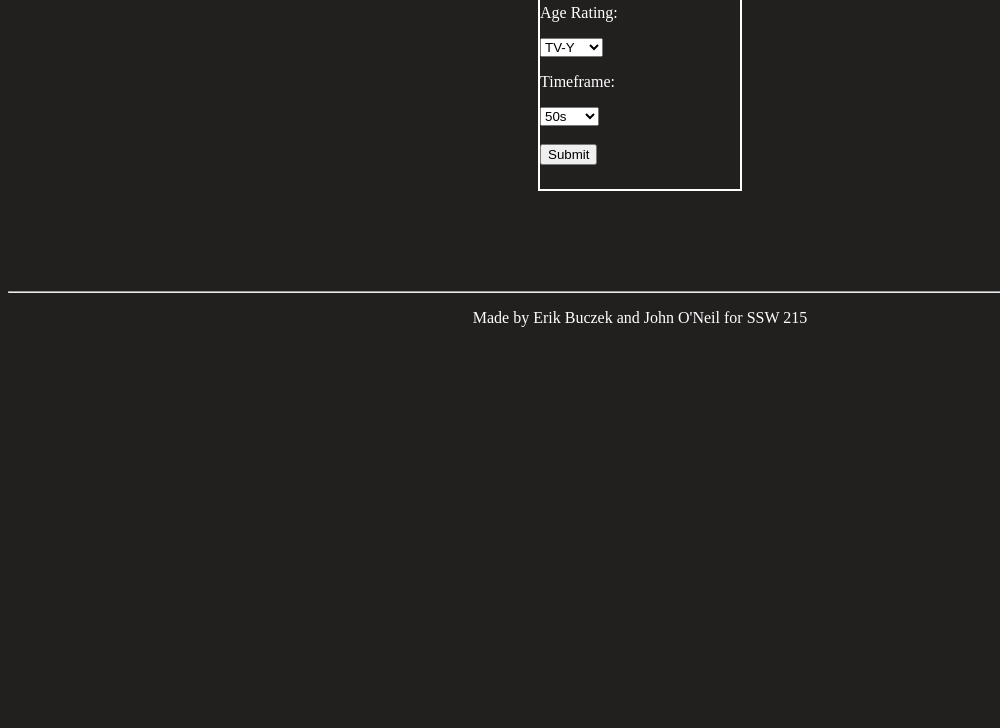
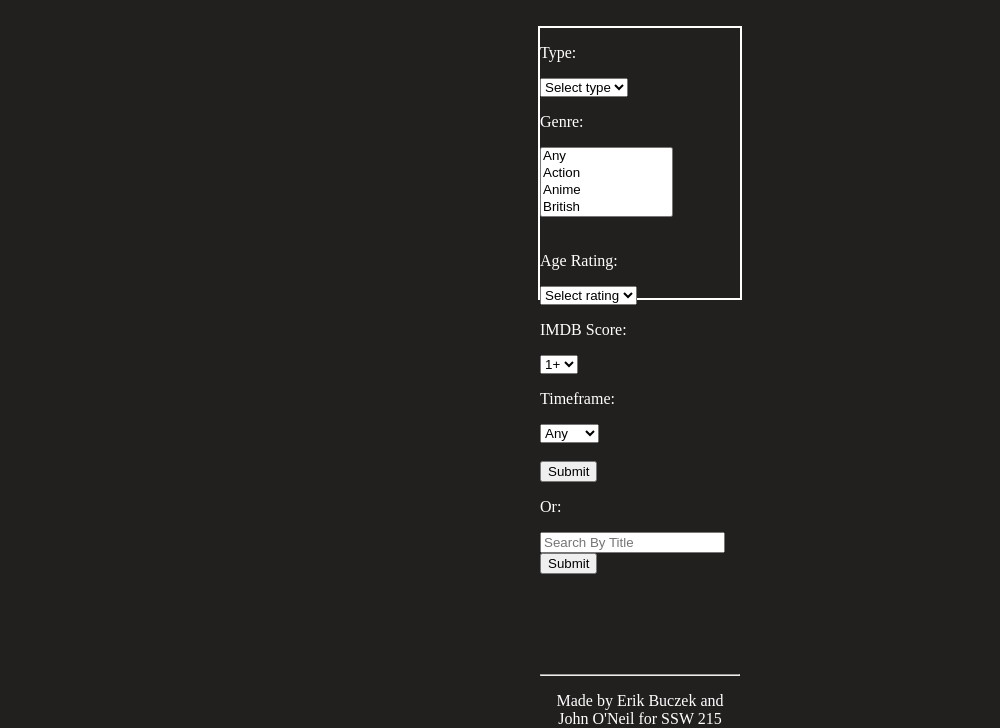
Before and after one commit to ebuczek525/ShowMeSomethingNew, a plain HTML site: page index.html in a window 1280 px wide. Shown: the part 391-1119 px from the top of the page, without its empty margins (0-1000 px from the left). Before the commit the page ends 800 px from the top, so only its background shows below. Drawn offline with Linux system fonts and the light colour scheme; files that its build step writes are made by us from their sources.

Commit message:
Update index.html

```diff
--- a/index.html
+++ b/index.html
@@ -3,27 +3,36 @@
 <head>
 	<title>Find new movies and tv shows!</title>
 	<link rel="stylesheet" type="text/css" href="./styles/style.css">
-  <!-- <script src="./scripts/script.js"></script> saved for when we need it !-->
+    <script src="./scripts/script.js"></script>
 </head>
 <body>
 
   	<div id="head">
-  	<br><br><br><br><br>
-		<div id="head2">
-			<h1 id="headtext">ShowMeSomethingNew</h1>
-		</div>
+  	<br><br><br><br><br><br><br><br><br><br><br>
 	<hr>
 	</div>
 
+	<h1 align="middle" id="headtext">ShowMeSomethingNew</h1>
+
 	<div id="box">
+	<form action="/action_page.php">
+
+	<div class="category_div" id="category_div">
+		<p>Type:</p>
+        <select id="type" name="type" onchange="javascript: dynamicdropdown(this.options[this.selectedIndex].value);">
+        <option value="">Select type</option>
+        <option value="series">Series</option>
+        <option value="movie">Movie</option>
+        </select>
+    </div>
+
     <p>Genre:</p>
-
-	<form action="/action_page.php">
-  	<select name="genre"> <!--Here's the genre category, will have to do this for each one i suppose !-->
+  	<select multiple name="genre">
+  	  <option value="Any">Any</option>
       <option value="Action">Action</option>
-      <option value="Adventurenime">Anime</option>
-      <option value="Britishbritish">British</option>
-      <option value="Classic and Cultclacult">Classic and Cult</option>
+      <option value="Anime">Anime</option>
+      <option value="British">British</option>
+      <option value="Classic and Cult">Classic and Cult</option>
       <option value="Comedy">Comedy</option>
       <option value="Crime">Crime</option>
       <option value="Documentaries">Documentaries</option>
@@ -42,10 +51,16 @@
       <option value="Teen">Teen</option>
       <option value="Thriller">Thriller</option>
  	</select>
- 	<br>
+ 	<br><br>
 
+ 	<div class="sub_category_div" id="sub_category_div">
  		<p>Age Rating:</p>
-    <select name="age">
+        <script type="text/javascript" language="JavaScript">
+        document.write('<select name="rating" id="rating"><option value="">Select rating</option></select>')
+        </script>
+        <noscript>
+        <select id="rating" name="rating">
+            <option value="Any">Any</option>
             <option value="y">TV-Y</option>
             <option value="y7">TV-Y7</option>
             <option value="g">TV-G</option>
@@ -53,9 +68,25 @@
             <option value="14">TV-14</option>
             <option value="ma">TV-MA</option>
         </select>
+        </noscript>
+    </div>
+
+    <p>IMDB Score:</p>
+    <select name="score">
+      <option value="1">1+</option>
+      <option value="2">2+</option>
+      <option value="3">3+</option>
+      <option value="4">4+</option>
+      <option value="5">5+</option>
+      <option value="6">6+</option>
+      <option value="7">7+</option>
+      <option value="8">8+</option>
+      <option value="9">9+</option>
+    </select>
 
     <p>Timeframe:</p>
     <select name="timeframe">
+      <option value="Any">Any</option>
       <option value="50s">50s</option>
       <option value="60s">60s</option>
       <option value="70s">70s</option>
@@ -67,6 +98,13 @@
   		<br><br>
   		<input type="submit">
 	</form>
+
+  <div class="search-container">
+    	<form action="/action_page.php">
+      	<p>Or:</p>
+      	<input type="text" placeholder="Search By Title">
+      	<button type="submit">Submit</button>
+      </form>
     </div>
 
 	<div id="foot">
```
Lines whose indentation alone changed are shown as unchanged.
